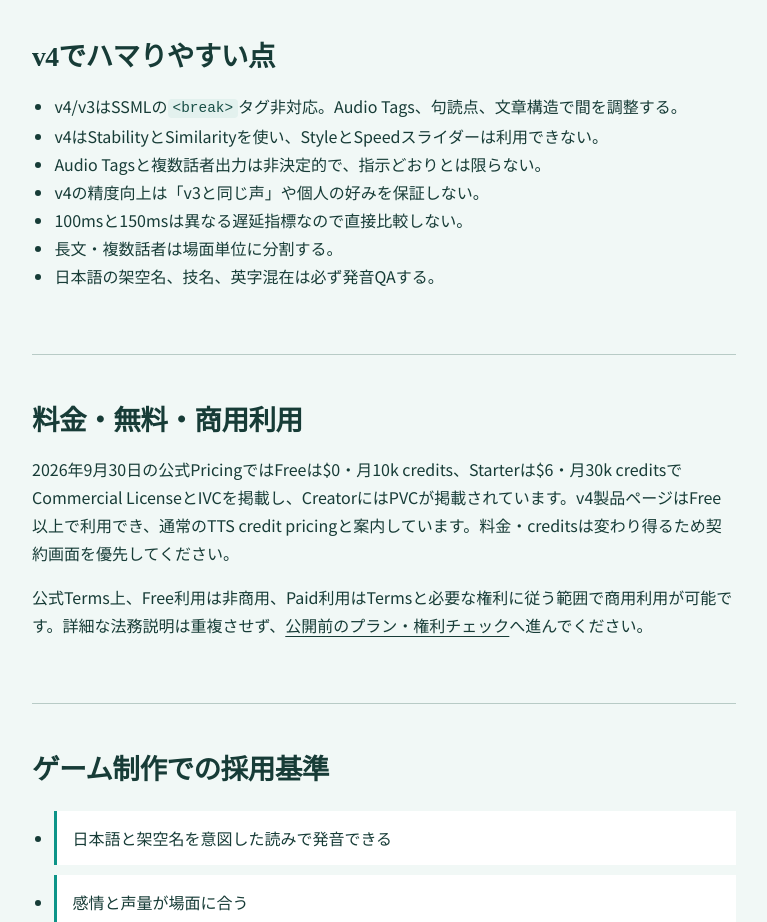
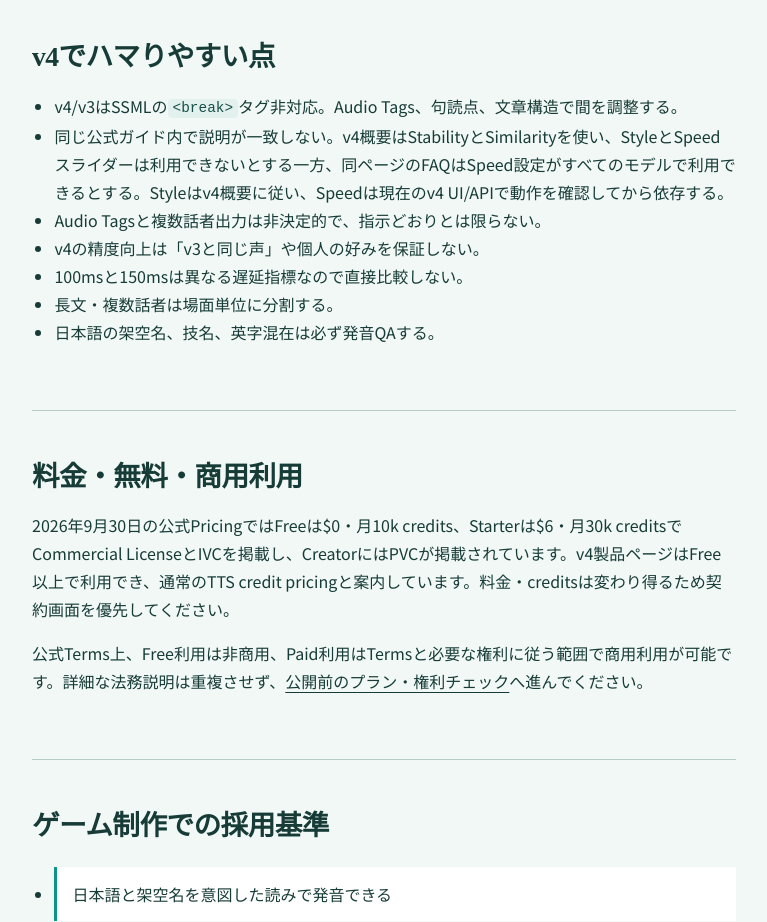
Before and after one commit to komekome898-web/GameAI-Hub, a Next.js app: page /articles/elevenlabs-v4-game-voice in a window 1280 px wide. Shown: the part 6100-7022 px from the top of the page, without its empty margins (256-1023 px from the left). Built offline with nearby package versions, Linux system fonts and the light colour scheme; no server answers.

Commit message:
fix: preserve ElevenLabs v4 Speed discrepancy

```diff
--- a/app/articles/elevenlabs-v4-game-voice/page.tsx
+++ b/app/articles/elevenlabs-v4-game-voice/page.tsx
@@ -285,7 +285,7 @@ export default function ElevenLabsV4GameVoice() {
               Tags、句読点、文章構造で間を調整する。
             </li>
             <li>
-              v4はStabilityとSimilarityを使い、StyleとSpeedスライダーは利用できない。
+              同じ公式ガイド内で説明が一致しない。v4概要はStabilityとSimilarityを使い、StyleとSpeedスライダーは利用できないとする一方、同ページのFAQはSpeed設定がすべてのモデルで利用できるとする。Styleはv4概要に従い、Speedは現在のv4 UI/APIで動作を確認してから依存する。
             </li>
             <li>
               Audio Tagsと複数話者出力は非決定的で、指示どおりとは限らない。
```
Also changed, not shown: 6 other files (tests, documents, lock files or other folders).
